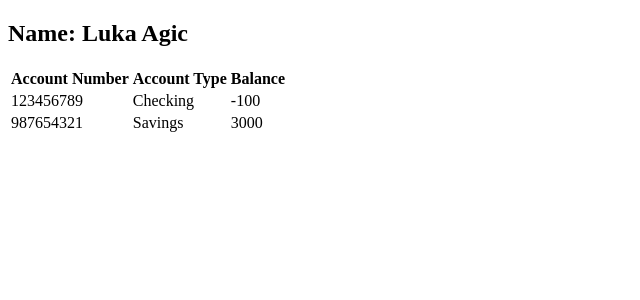
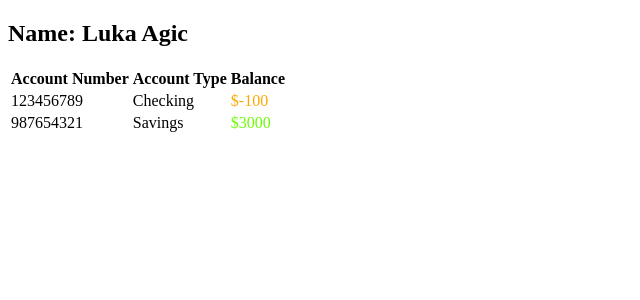
Before and after one commit to TalikTom/PHP-Classes-Example, a PHP site: page / in a window 1280 px wide. Shown: the top 300 px of the page, without its empty margins (0-640 px from the left). Run offline with PHP 8.4, Linux system fonts and the light colour scheme.

Commit message:
Add condition and color to balance status

```diff
--- a/css/style.css
+++ b/css/style.css
@@ -0,0 +1,7 @@
+td.credit {
+    color: #6cfc05;
+}
+
+td.overdrawn {
+    color: #fca905;
+}
--- a/includes/header.php
+++ b/includes/header.php
@@ -4,7 +4,7 @@
     <meta charset="UTF-8">
     <meta http-equiv="X-UA-Compatible" content="IE=edge">
     <meta name="viewport" content="width=device-width, initial-scale=1.0">
-    <link rel="stylesheet" href="css/style.css">
+    <link rel="stylesheet" href="../css/style.css">
     <title>Example</title>
 </head>
 <body>
--- a/index.php
+++ b/index.php
@@ -25,7 +25,12 @@ $customer = new Customer('Luka', 'Agic', 'luka@gmail.com', 'hunter2', $accounts)
     <tr>
         <td><?= $account->number ?></td>
         <td><?= $account->type ?></td>
-        <td><?= $account->getBalance() ?></td>
+        <?php if($account->getBalance() >= 0) { ?>
+        <td class ="credit">
+        <?php } else { ?>
+        <td class ="overdrawn">
+        <?php } ?>
+        $<?= $account->getBalance() ?></td>
     </tr>
     <?php } ?>
 </table>
```
